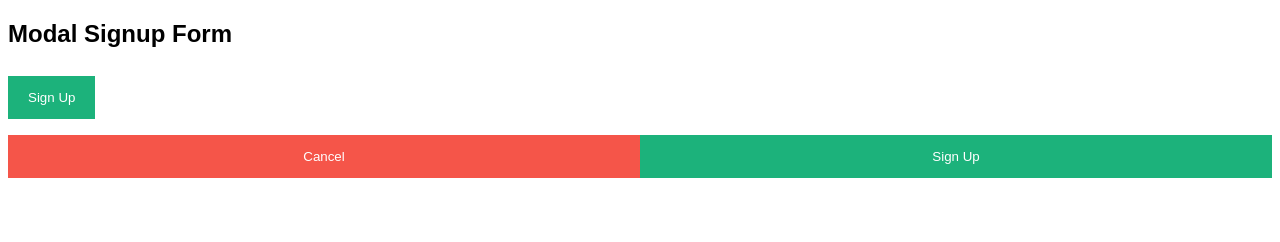
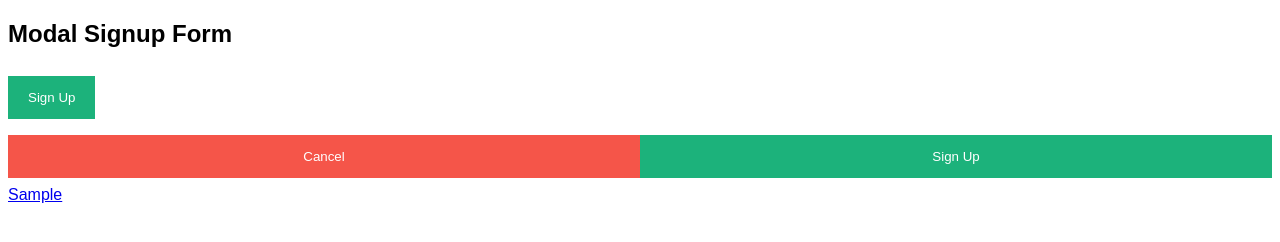
Before and after one commit to krchaithan/cloudtrain, a plain HTML site: page index.html in a window 1280 px wide. Drawn offline with Linux system fonts and the light colour scheme.

Commit message:
Changes made second time

```diff
--- a/index.html
+++ b/index.html
@@ -166,6 +166,7 @@ window.onclick = function(event) {
   }
 }
 </script>
+<a href="URL">Sample</a>
 
 </body>
 </html>
```
